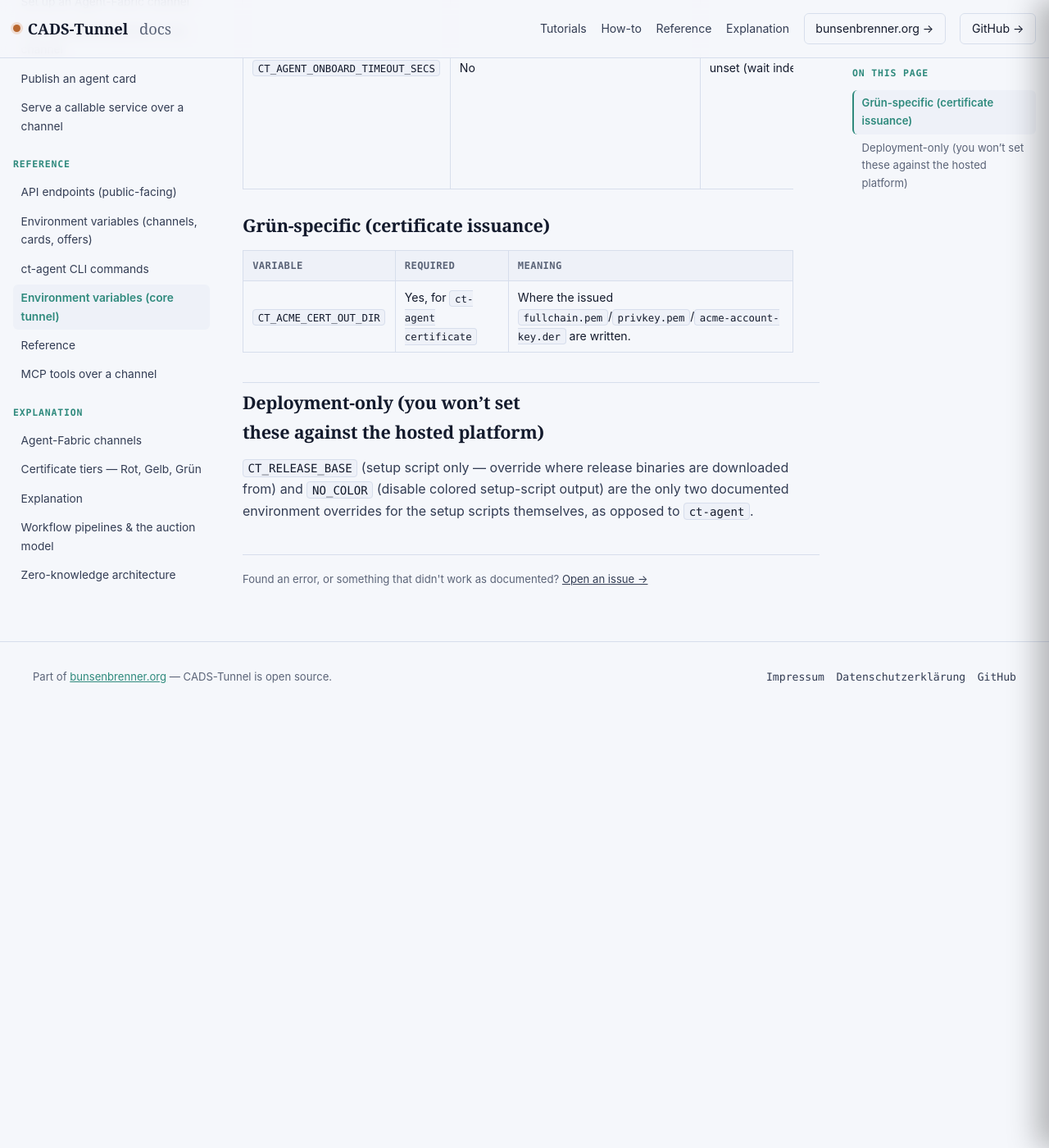
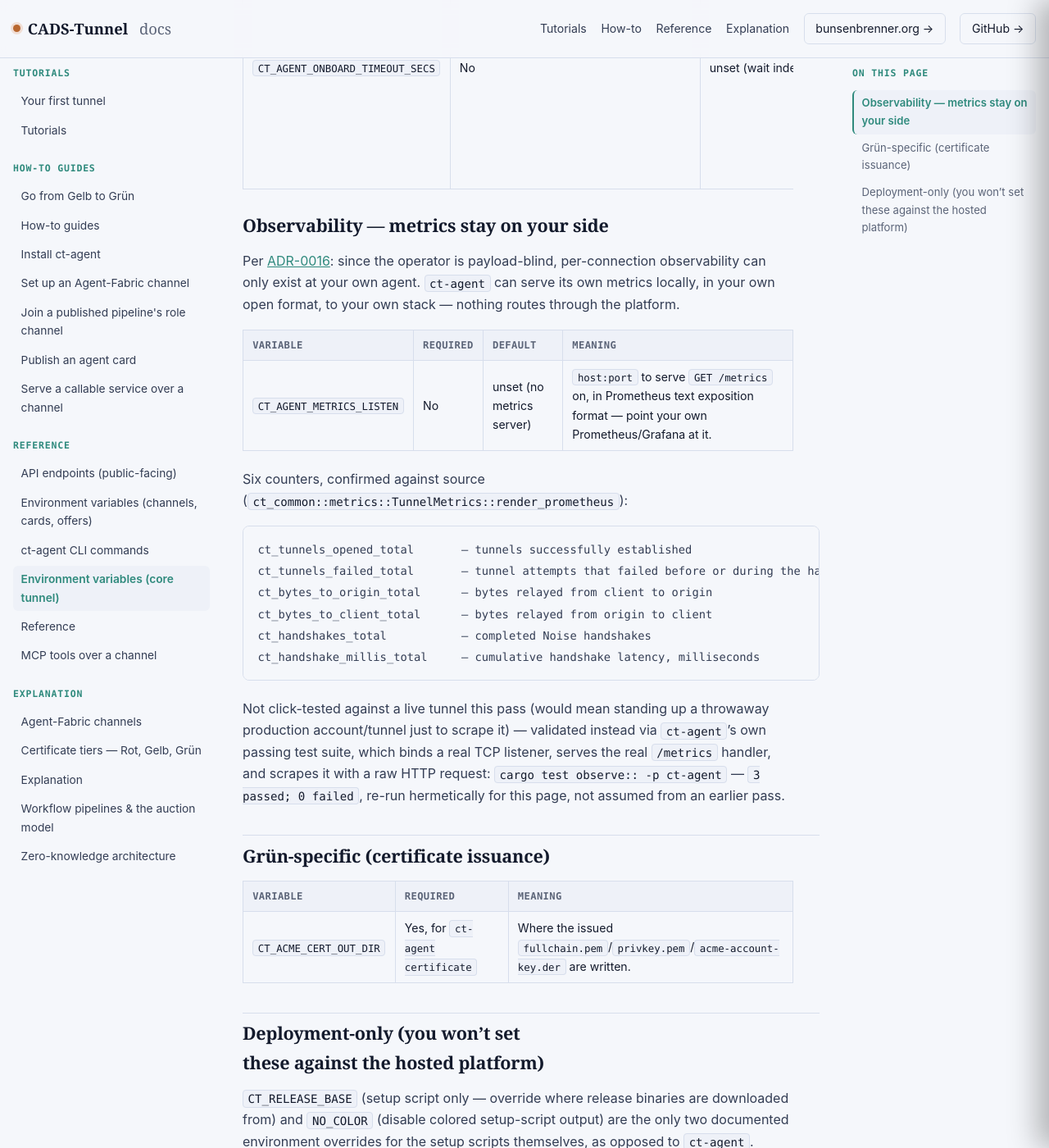
Before and after one commit to scimbe/CADS-Tunnel-docs, a Jekyll site: the page built from _reference/environment-variables.md, in a window 1280 px wide and 1400 px high, scrolled down 1977 px. Shown: the whole window at 82% size. Built offline with Jekyll 4.4.1, drawn with Linux system fonts in a browser that asks for light colours.

Commit message:
reference: document CT_AGENT_METRICS_LISTEN (agent-side observability)
Found reading ADR-0016, which describes agent-side Prometheus/OTEL
metrics as a design decision -- checked whether it's actually built
(several other ADRs this session turned out to be aspirational only,
e.g. ADR-0012's crypto payment is an explicit stub in payment.rs).
This one is real: CT_AGENT_METRICS_LISTEN + a working Prometheus
/metrics endpoint, six counters, all confirmed directly against
ct_common::metrics::TunnelMetrics::render_prometheus's source.

Didn't stand up a throwaway production tunnel just to scrape it --
validated instead via ct-agent's own test suite, re-run hermetically
for this page (not assumed from an earlier pass): 3 tests, including
one that binds a real TCP listener and scrapes /metrics with a raw
HTTP request, all passing right now.

````diff
--- a/_reference/environment-variables.md
+++ b/_reference/environment-variables.md
@@ -33,6 +33,34 @@ in this page.
 | `CT_BOOTSTRAP` | Alternative to `CT_AGENT_JOIN_TOKEN`+`CT_AGENT_TOKEN` | — | A single short-lived bootstrap token the setup script redeems server-side for the two tokens above, so they never touch disk/shell history beyond the resulting `.env`. |
 | `CT_AGENT_ONBOARD_TIMEOUT_SECS` | No | unset (wait indefinitely) | Bounds the one-shot onboarding call. Leave it unset for a real tunnel — `CT_AGENT_JOIN_TOKEN` is single-use, so a timeout that fires *after* the control plane already redeemed it leaves you with a dead token and no way to retry, unless `CT_AGENT_STATE_DIR` is also set (restart then restores the already-bound identity instead of re-redeeming). Only set this for a fail-fast CI/smoke-test run — `scripts/e2e-smoke.sh` defaults it to `30`. |
 
+## Observability — metrics stay on your side
+
+Per [ADR-0016](https://github.com/scimbe/CADS-Tunnel/blob/main/docs/adr/0016-agent-side-observability.md):
+since the operator is payload-blind, per-connection observability can only exist at your own agent.
+`ct-agent` can serve its own metrics locally, in your own open format, to your own stack — nothing routes
+through the platform.
+
+| Variable | Required | Default | Meaning |
+|---|---|---|---|
+| `CT_AGENT_METRICS_LISTEN` | No | unset (no metrics server) | `host:port` to serve `GET /metrics` on, in Prometheus text exposition format — point your own Prometheus/Grafana at it. |
+
+Six counters, confirmed against source (`ct_common::metrics::TunnelMetrics::render_prometheus`):
+
+```
+ct_tunnels_opened_total       — tunnels successfully established
+ct_tunnels_failed_total       — tunnel attempts that failed before or during the handshake
+ct_bytes_to_origin_total      — bytes relayed from client to origin
+ct_bytes_to_client_total      — bytes relayed from origin to client
+ct_handshakes_total           — completed Noise handshakes
+ct_handshake_millis_total     — cumulative handshake latency, milliseconds
+```
+
+Not click-tested against a live tunnel this pass (would mean standing up a throwaway production
+account/tunnel just to scrape it) — validated instead via `ct-agent`'s own passing test suite, which
+binds a real TCP listener, serves the real `/metrics` handler, and scrapes it with a raw HTTP request:
+`cargo test observe:: -p ct-agent` — `3 passed; 0 failed`, re-run hermetically for this page, not
+assumed from an earlier pass.
+
 ## Grün-specific (certificate issuance)
 
 | Variable | Required | Meaning |
````
